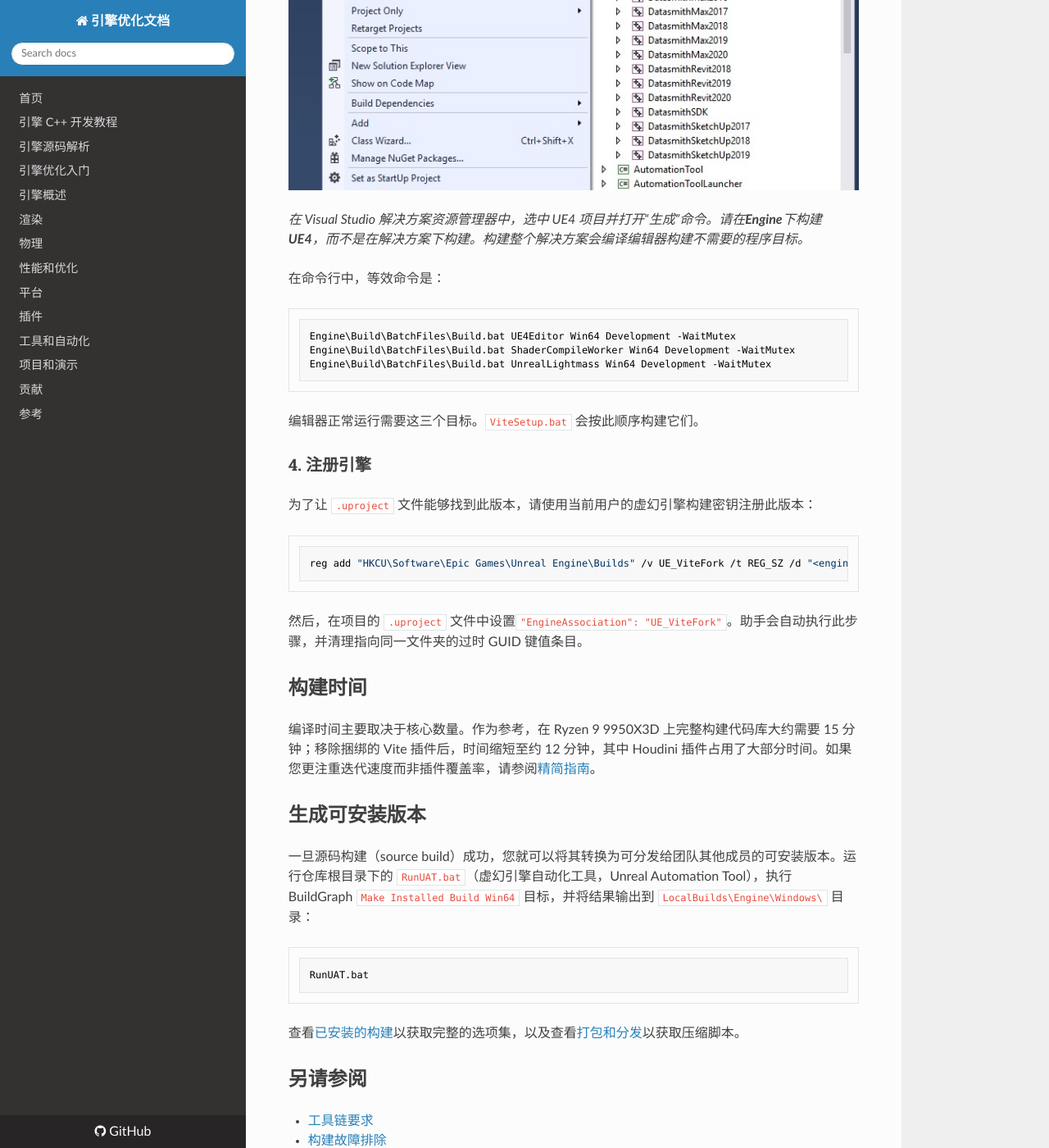
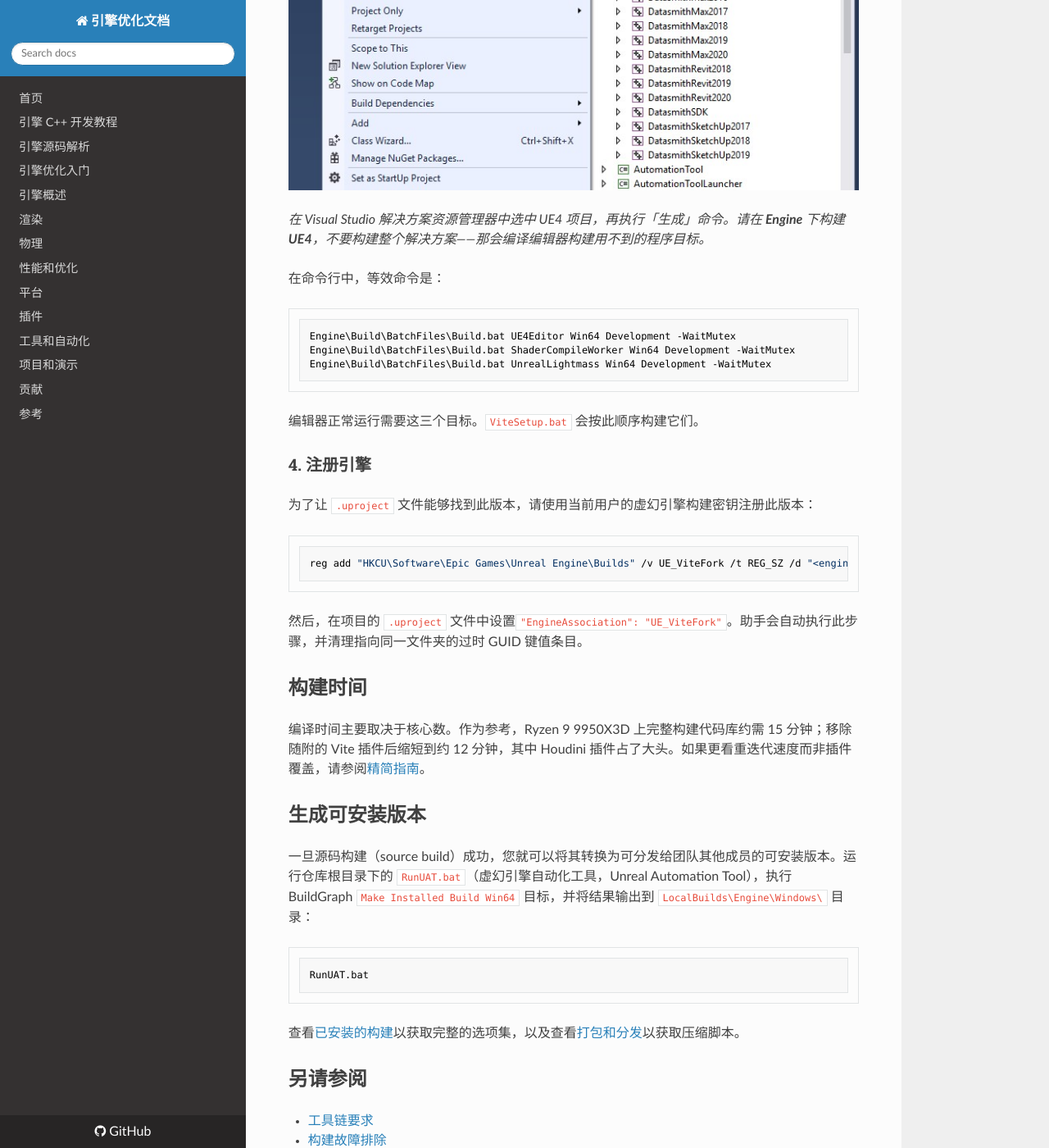
Before and after one commit to OpenHUTB/cpp, an MkDocs documentation site: the page built from docs/optimization/GettingStarted/Build-From-Source.md, in a window 1280 px wide and 1400 px high, scrolled down 2860 px. Shown: the whole window at 82% size. Built offline with MkDocs 1.6.1, drawn with Linux system fonts in a browser that asks for light colours; nearby versions of some CDN libraries; a script that is not in the unit is left out; some of the changed text lies outside the part shown.

Commit message:
docs: 理顺从源码构建页的构建与精简说明
- 「构建适用于 Win64 的开发编辑器配置」按平台/配置关系改写
- 精简指南链接改为 ../Performance/Debloat-Guide.md，原链接指向不存在的同目录文件
- 核心数量改为核心数，与系统要求页一致

```diff
--- a/docs/optimization/GettingStarted/Build-From-Source.md
+++ b/docs/optimization/GettingStarted/Build-From-Source.md
@@ -69,11 +69,11 @@ GenerateProjectFiles.bat
 
 ### 3. 构建
 
-打开 `UE4.sln` 文件，如果尚未设置，请将 **UE4** 设置为启动项目。构建适用于 **Win64** 的**开发编辑器（Development Editor）**配置。
+打开 `UE4.sln`，如果尚未设置，请把 **UE4** 设为启动项目。以 **Win64** 平台、**开发编辑器（Development Editor）**配置进行构建。
 
 ![](../../img/optimization/VSBuildUE4.jpg)
 
-*在 Visual Studio 解决方案资源管理器中，选中 UE4 项目并打开“生成”命令。请在**Engine**下构建 **UE4**，而不是在解决方案下构建。构建整个解决方案会编译编辑器构建不需要的程序目标。*
+*在 Visual Studio 解决方案资源管理器中选中 UE4 项目，再执行「生成」命令。请在 **Engine** 下构建 **UE4**，不要构建整个解决方案——那会编译编辑器构建用不到的程序目标。*
 
 
 在命令行中，等效命令是：
@@ -100,7 +100,7 @@ reg add "HKCU\Software\Epic Games\Unreal Engine\Builds" /v UE_ViteFork /t REG_SZ
 
 ## 构建时间
 
-编译时间主要取决于核心数量。作为参考，在 Ryzen 9 9950X3D 上完整构建代码库大约需要 15 分钟；移除捆绑的 Vite 插件后，时间缩短至约 12 分钟，其中 Houdini 插件占用了大部分时间。如果您更注重迭代速度而非插件覆盖率，请参阅[精简指南](Debloat-Guide.md)。
+编译时间主要取决于核心数。作为参考，Ryzen 9 9950X3D 上完整构建代码库约需 15 分钟；移除随附的 Vite 插件后缩短到约 12 分钟，其中 Houdini 插件占了大头。如果更看重迭代速度而非插件覆盖，请参阅[精简指南](../Performance/Debloat-Guide.md)。
 
 
 ## 生成可安装版本
```
